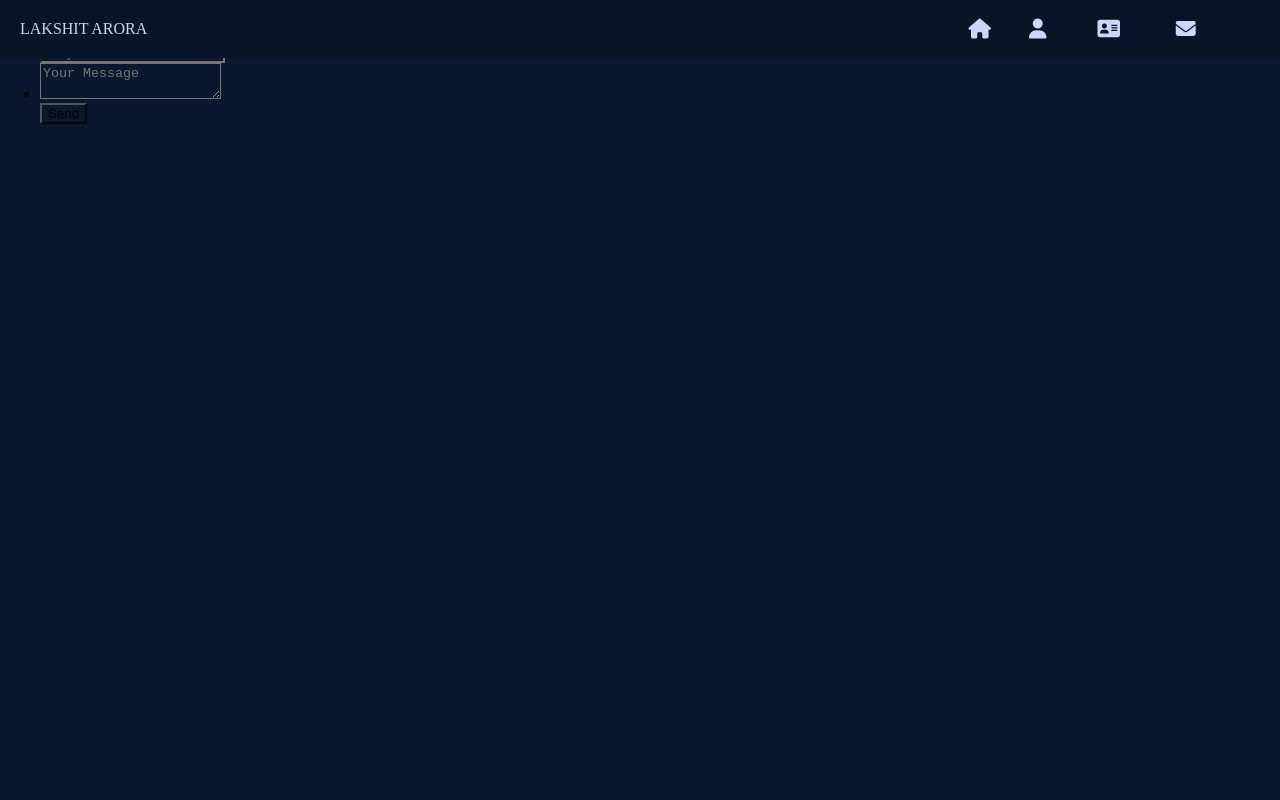
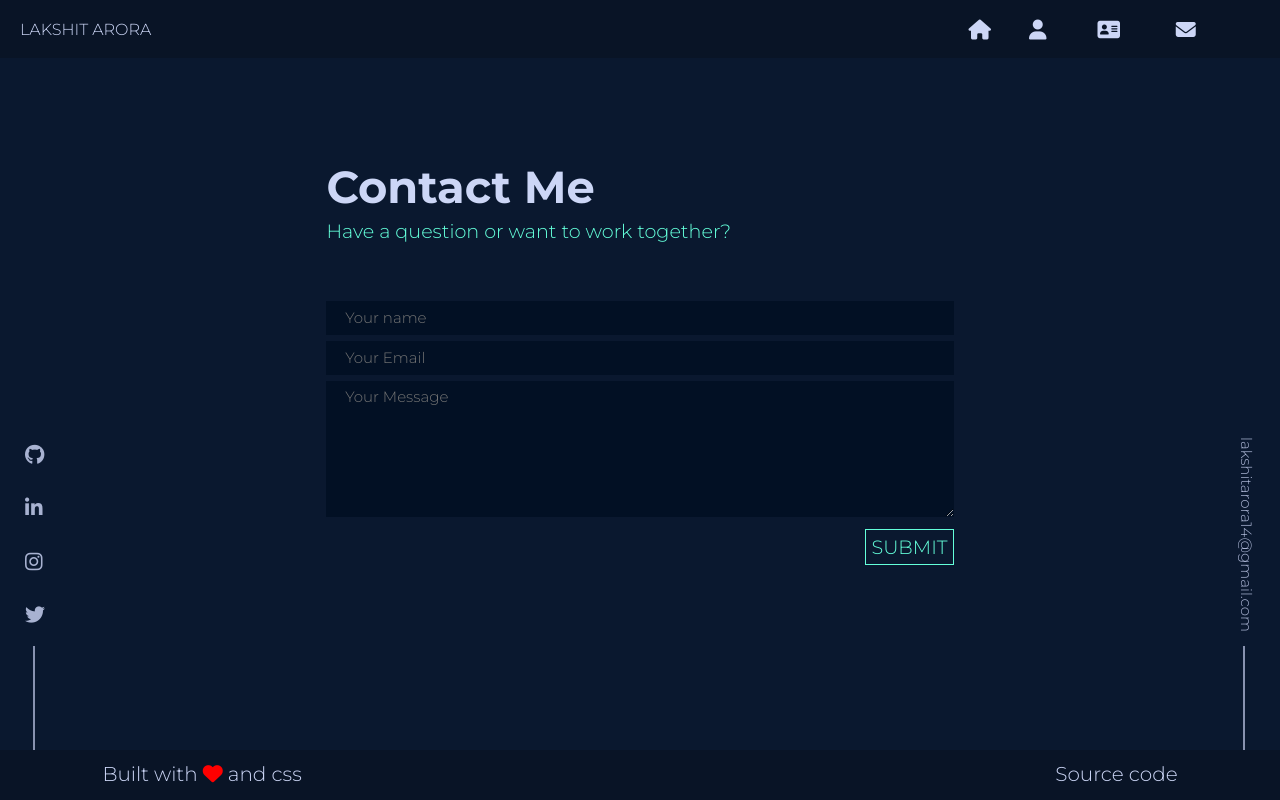
Before and after one commit to lakshitarora14/Portfolio, a Vue app: page /contact-me in a window 1280 px wide. Built offline with nearby package versions, Linux system fonts and the light colour scheme.

Commit message:
nav bar fix

```diff
--- a/src/App.vue
+++ b/src/App.vue
@@ -16,5 +16,6 @@
   *{
     margin: 0px;
     background-color: #0a182f;
+    font-family: "Montserrat";
   }
 </style>
--- a/src/components/ContactButton.vue
+++ b/src/components/ContactButton.vue
@@ -1,5 +1,6 @@
 <template>
   <div>
+    <br>
     <br>
     <router-link to="/contact-me" class="route">
       <div class="contact">
@@ -24,10 +25,9 @@
   .contact{
     border: 1px solid #64FFDA;
     color: #64FFDA;
-    height: 35px;
-    width: 150px;
-    margin-left: 15%;
-    display: flex;
+    display: inline;
+    padding: 10px;
+    margin-left: 10%;
     &:hover{
       color: #0a182f;
       background-color: #64FFDA;
--- a/src/components/ContactMeNavbar.vue
+++ b/src/components/ContactMeNavbar.vue
@@ -1,5 +1,8 @@
 <template>
-  <div>Made with love and css</div>
+  <div class="nav">
+  <div class="center">Built with <div class="heart"><i class="fas fa-heart"></i></div> and css</div>
+    <div class="right"><a href="https://github.com/lakshitarora14/Portfolio"> Source code</a></div>
+  </div>
 </template>
 
 <script>
@@ -8,6 +11,54 @@
   }
 </script>
 
-<style scoped>
+<style scoped lang="scss">
+  a{
+    text-decoration: none;
+    color: #CCD6F6;
+  }
+  @keyframes beat{
+    to { transform: scale(1.5); }
+  }
+  *{
+    background-color: #091426;
 
+  }
+  .center{
+    padding-top: 12px;
+    padding-left: 8%;
+    float: left;
+    display: flex;
+    vertical-align: middle;
+    text-align: center;
+  }
+  .heart{
+    padding-left: 5px;
+    padding-right: 5px;
+    color: red;
+    cursor: pointer;
+    :hover{
+    background: transparent;
+    animation: beat .25s infinite alternate;
+    transform-origin: center;
+  }
+  }
+  .right{
+    float: right;
+    margin-right: 8%;
+    cursor: pointer;
+    margin-top: 12px;
+    :hover{
+      color: #64FFDA;
+    }
+  }
+  .nav {
+    display: table;
+    height: 50px;
+    width: 100%;
+    color: #CCD6F6;
+    font-size: 20px;
+    position: absolute;
+    bottom: 0;
+    font-weight: 300;
+  }
 </style>
--- a/src/components/Lakshit.vue
+++ /dev/null
@@ -1,80 +0,0 @@
-<template>
-  <div class="animated-title">
-    <div class="text-top">
-      <div>
-        <span>Hi,</span>
-        <span>I'm Lakshit Arora,</span>
-      </div>
-    </div>
-    <div class="text-bottom">
-      <div>I build things for the web.</div>
-    </div>
-  </div>
-</template>
-
-<script>
-  export default {
-    name: "Lakshit.vue"
-  }
-</script>
-
-<style scoped lang="scss">
-  @import url('https://fonts.googleapis.com/css?family=Roboto:700');
-  @keyframes showTopText {
-    0% { transform: translate3d(0, 100%, 0); }
-    40%, 60% { transform: translate3d(0, 50%, 0); }
-    100% { transform: translate3d(0, 0, 0); }
-  }
-  @keyframes showBottomText {
-    0% { transform: translate3d(0, -100%, 0); }
-    100% { transform: translate3d(0, 0, 0); }
-  }
-  .animated-title {
-    color: #CCD6F6;
-    font-family: Roboto, Arial, sans-serif;
-    height: 90vmin;
-    left: 50%;
-    position: absolute;
-    top: 50%;
-    transform: translate(-50%, -50%);
-    width: 90vmin;
-  }
-  .animated-title > div {
-    height: 50%;
-    overflow: hidden;
-    position: absolute;
-    width: 100%;
-  }
-  .animated-title > div div {
-    font-size: 12vmin;
-    padding: 2vmin 0;
-    position: absolute;
-  }
-  .animated-title > div div span {
-    display: block;
-  }
-  .animated-title > div.text-top {
-    border-bottom: 1vmin solid #000;
-    top: 0;
-  }
-  .animated-title > div.text-top div {
-    animation: showTopText 1s;
-    animation-delay: 0.5s;
-    animation-fill-mode: forwards;
-    bottom: 0;
-    transform: translate(0, 100%);
-  }
-  .animated-title > div.text-top div span:first-child {
-    color: #767676;
-  }
-  .animated-title > div.text-bottom {
-    bottom: 0;
-  }
-  .animated-title > div.text-bottom div {
-    animation: showBottomText 0.5s;
-    animation-delay: 1.75s;
-    animation-fill-mode: forwards;
-    top: 0;
-    transform: translate(0, -100%);
-  }
-</style>
--- a/src/components/LakshitStatic.vue
+++ b/src/components/LakshitStatic.vue
@@ -25,13 +25,12 @@
     width: 70%;
     display: inline-block;
     margin: 0 auto;
-    padding-top: 18%;
+    padding-top: 16%;
     padding-left: 10%;
     vertical-align: bottom;
   }
 
   .intro-big {
-    font-family: "Montserrat";
     font-weight: bolder;
     &__one {
       font-family: "Open Sans";
--- a/src/components/NavBar.vue
+++ b/src/components/NavBar.vue
@@ -14,10 +14,10 @@
         <i class="fas fa-user fa-lg"></i>
         <li>ABOUT</li>
       </router-link>
-      <router-link to="/" class="route">
+      <a href="https://drive.google.com/open?id=1IZNCMK7dCITffbrvi9_s8_6yIUXx4OK7" target="_blank">
         <i class="fas fa-address-card fa-lg"></i>
         <li>RESUME</li>
-      </router-link>
+      </a>
       <router-link to="/contact-me" class="route">
         <i class="fas fa-envelope fa-lg"></i>
         <li>CONTACT</li>
--- a/src/components/NavbarLeft.vue
+++ b/src/components/NavbarLeft.vue
@@ -28,55 +28,56 @@
   * {
     padding: 0px;
     margin: 0px;
+    background: transparent;
   }
 
   .line {
-    height: 150px;
+    height: auto;
+    min-height: 12vw;
     border-right: 2px solid #8892b0;
-    width: 50%;
+    display: inline-block;
+    position: absolute;
+    right: 50%;
     bottom: 0;
-    position: absolute;
   }
 
   .navbar {
-    min-height: 100vh;
-    box-sizing: border-box;
-    height: auto;
-    width: 60px;
-    float: left;
-    position: relative;
-    padding-left: 20px;
+    position: absolute;
+    min-height: 100%;
+    width: 70px;
+    left: 0;
   }
 
   i {
+    position: relative;
     height: 45px;
     width: 45px;
     background:transparent;
   }
 
-  i:hover {
+  a {
+    color: #A8B2D1;
+    text-decoration: none;
+  }
+  a:hover{
+    color: #64FFDA;
+  }
+
+  li:hover > li{
     background:transparent;
-    margin-left: 5px;
-    padding-right: 2px;
+    margin-left: 10px;
     float: left;
     -webkit-transition: margin 100ms ease-out;
     -moz-transition: margin 100ms ease-out;
     -o-transition: margin 100ms ease-out;
   }
 
-  a {
-    color: #A8B2D1;
-    text-decoration: none;
-  }
-
-  a:hover {
-    color: #64FFDA;
-  }
-
   ul {
-    margin-top: 390px;
     list-style-type: none;
-    padding-left: 50%;
+    position: absolute;
+    right: 0;
+    bottom: 11vw;
+    display: inline;
   }
 
 </style>
--- a/src/components/NavbarRight.vue
+++ b/src/components/NavbarRight.vue
@@ -19,6 +19,7 @@
   * {
     padding: 0px;
     margin: 0px;
+    background: transparent;
   }
   a {
     color: #A8B2D1;
@@ -29,34 +30,34 @@
     color: #64FFDA;
   }
   .email{
-    font-family:"Montserrat";
+    position: absolute;
     transform: rotate(90deg);
+    right: 0;
+    bottom: 20vw;
     font-size: 15px;
-    margin-top: 27vw;
-    margin-left: 2vw;
+    margin-right: -5vw;
   }
   .email:hover{
     padding-top: 7px;
+    padding-left: 7px;
     -webkit-transition: margin 100ms ease-out;
     -moz-transition: margin 100ms ease-out;
     -o-transition: margin 100ms ease-out;
   }
   .line {
-    height: 12vw;
+    height: auto;
+    min-height: 12vw;
     border-right: 2px solid #8892b0;
-    width: 50%;
-    z-index: 1;
+    display: inline-block;
     position: absolute;
+    right: 50%;
     bottom: 0;
   }
 
   .navbar {
-    position: relative;
-    min-height: 100vh;
-    box-sizing: border-box;
-    height: auto;
-    width: 60px;
-    float: right;
-    padding-right: 20px;
+    position: absolute;
+    min-height: 100%;
+    width: 70px;
+    right: 0;
   }
 </style>
--- a/src/views/ContactMe.vue
+++ b/src/views/ContactMe.vue
@@ -1,15 +1,135 @@
 <template>
-  <form action="https://mailthis.to/lakshit.contactme" method="POST">
-    <ul>
-      <li><input type="text" name="name" placeholder="Your name  (Required)"></li>
-      <li><input type="email" name="email" placeholder="Your Email (Required)"></li>
-      <li><input type="text" name="subject" placeholder="Subject"></li>
-      <li><textarea type="message" name = "message" placeholder="Your Message"></textarea></li>
-      <input type="submit" value="Send">
-    </ul>
-  </form>
+  <div>
+    <NavBar></NavBar>
+    <NavbarRight></NavbarRight>
+    <NavbarLeft></NavbarLeft>
+    <div class="contact">
+      <div class="contact__text">
+        <div class="contact__text1">Contact Me</div>
+<!--        <hr class="contact-line">-->
+        <div class="contact__text2">Have a question or want to work together?</div>
+      </div>
+      <div class="contact__form">
+        <form action="https://mailthis.to/lakshit.contactme" method="POST">
+          <ul>
+            <li><input type="text" name="name" placeholder="Your name"></li>
+            <li><input type="email" name="email" placeholder="Your Email"></li>
+            <li><textarea type="message" name="message" placeholder="Your Message"></textarea></li>
+            <button type="submit" value="Send" class="contact__button">SUBMIT</button>
+          </ul>
+        </form>
+      </div>
+    </div>
+    <ContactMeNavbar></ContactMeNavbar>
+  </div>
 </template>
-<script></script>
+<script>
+  import ContactMeNavbar from '../components/ContactMeNavbar'
+  import NavbarLeft from '../components/NavbarLeft'
+  import NavbarRight from '../components/NavbarRight'
+  import NavBar from '../components/NavBar'
+
+  export default {
+    components: {
+      ContactMeNavbar, NavbarLeft, NavbarRight, NavBar
+    }
+  }
+</script>
 <style lang="scss" scoped>
+  $textColor: #CCD6F6;
 
+  ::placeholder {
+    font-weight: 300;
+    font-size: 15px;
+  }
+
+  .contact {
+    color: #CCD6F6;
+    width: 70%;
+    height: 60%;
+    position: absolute;
+    top: 0;
+    bottom: 0;
+    left: 0;
+    right: 0;
+    margin: auto;
+
+    &__form {
+      padding-top: 20%;
+      background: transparent;
+      width: 70%;
+      height: 80%;
+      position: absolute;
+      top: 0;
+      bottom: 0;
+      left: 0;
+      right: 0;
+      margin: auto;
+    }
+
+    &__button {
+      font-size: 1.5vw;
+      border: 1px solid #64FFDA;
+      color: #64FFDA;
+      text-align: center;
+      float: right;
+      display: inline;
+      padding: 5px;
+      &:hover {
+        color: #0a182f;
+        background-color: #64FFDA;
+      }
+    }
+
+    &__text {
+      padding-bottom: 20px;
+      width: 70%;
+      position: absolute;
+      top: 0;
+      bottom: 0;
+      left: 0;
+      right: 0;
+      margin: auto;
+    }
+    &__text1{
+        font-weight: bolder;
+        font-size: 3.5vw;
+        padding-bottom: 5px;
+      }
+    &__text2{
+      color: #64FFDA;
+      font-size: 1.5vw;
+      }
+
+  }
+
+  ul {
+    list-style-type: none;
+    padding-left: 0px;
+  }
+
+  input {
+    width: 94%;
+    margin: 3px 0 3px 0;
+    height: 2.5vw;
+    border: none;
+    background-color: #021024;
+    padding-left: 3%;
+    padding-right: 3%;
+    color: $textColor;
+    font-size: 15px;
+  }
+
+  textarea {
+    width: 94%;
+    height: 10vw;
+    border: none;
+    background-color: #021024;
+    padding-left: 3%;
+    padding-right: 3%;
+    color: $textColor;
+    font-size: 15px;
+    padding-top: 1%;
+    margin: 3px 0 8px;
+  }
 </style>
--- a/src/views/Home.vue
+++ b/src/views/Home.vue
@@ -4,6 +4,7 @@
     <navbar-right></navbar-right>
     <LakshitStatic></LakshitStatic>
     <ContactButton></ContactButton>
+    <ContactMeNavbar></ContactMeNavbar>
   </div>
 </template>
 
@@ -12,11 +13,12 @@
   import NavbarRight from '../components/NavbarRight'
   import LakshitStatic from '../components/LakshitStatic'
   import ContactButton from '../components/ContactButton'
+  import ContactMeNavbar from '../components/ContactMeNavbar'
 
   export default {
     name: 'Home',
     components: {
-      NavbarLeft, NavbarRight,LakshitStatic,ContactButton
+       NavbarRight,LakshitStatic,ContactButton,ContactMeNavbar,NavbarLeft
     }
   }
 </script>
```
